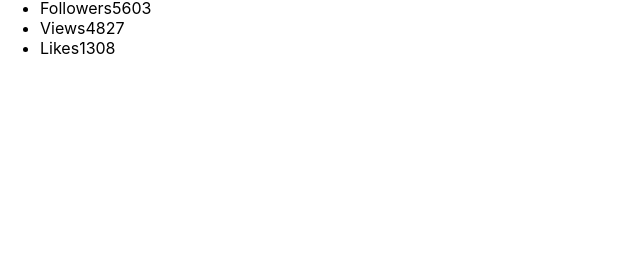
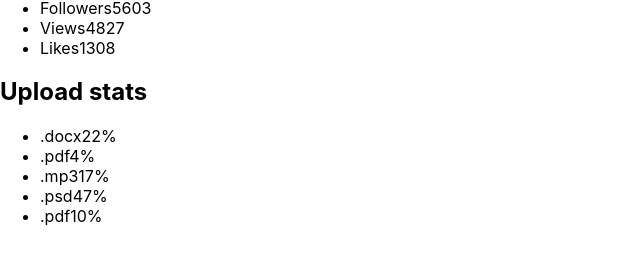
Before and after one commit to Yevheniia87/goit-react-hw-01-components, a React (Create React App) app: page / in a window 1280 px wide. Shown: the part 243-506 px from the top of the page, without its empty margins (0-640 px from the left). Built offline with nearby package versions, Linux system fonts and the light colour scheme.

Commit message:
created stats

```diff
--- a/src/App.js
+++ b/src/App.js
@@ -1,13 +1,14 @@
 import React from 'react';
+import user from './data/user.json';
+import statisticalData from './data/statistical-data.json';
 import { Profile } from './components/socialProfile/Profile';
-import user from './data/user.json';
+import { Statistical } from './components/statistical/Statistical';
 
-function App() {
+export default function App() {
   return (
     <>
       <Profile {...user} />
+      <Statistical title="Upload stats" stats={statisticalData} />
     </>
   );
 }
-
-export default App;
--- /dev/null
+++ b/src/components/statistical/Statistical.js
@@ -0,0 +1,22 @@
+import React from 'react';
+import PropTypes from 'prop-types';
+import { StatisticalData } from '../statistical/StatisticalData/StatisticalData';
+
+export function Statistical({ title, stats }) {
+  return (
+    <section>
+      {title ? <h2>{title}</h2> : null}
+      <StatisticalData stats={stats} />
+    </section>
+  );
+}
+Statistical.propTypes = {
+  title: PropTypes.string,
+  stats: PropTypes.arrayOf(
+    PropTypes.shape({
+      id: PropTypes.string.isRequired,
+      label: PropTypes.string.isRequired,
+      percentage: PropTypes.number.isRequired,
+    }),
+  ).isRequired,
+};
--- /dev/null
+++ b/src/components/statistical/StatisticalData/StatisticalData.js
@@ -0,0 +1,16 @@
+import React from 'react';
+import { StatisticalDetail } from '../StatisticalDetail/StatisticalDetail';
+
+export function StatisticalData({ stats }) {
+  return (
+    <ul>
+      {stats.map(stat => (
+        <StatisticalDetail
+          key={stat.id}
+          label={stat.label}
+          percentage={stat.percentage}
+        />
+      ))}
+    </ul>
+  );
+}
--- /dev/null
+++ b/src/components/statistical/StatisticalDetail/StatisticalDetail.js
@@ -0,0 +1,10 @@
+import React from 'react';
+
+export function StatisticalDetail({ id, label, percentage }) {
+  return (
+    <li key={id}>
+      <span>{label}</span>
+      <span>{percentage}%</span>
+    </li>
+  );
+}
```
Also changed, not shown: src/components/statistics/StatisticsData/StatisticsData.js (deleted, +0 -15 lines).
